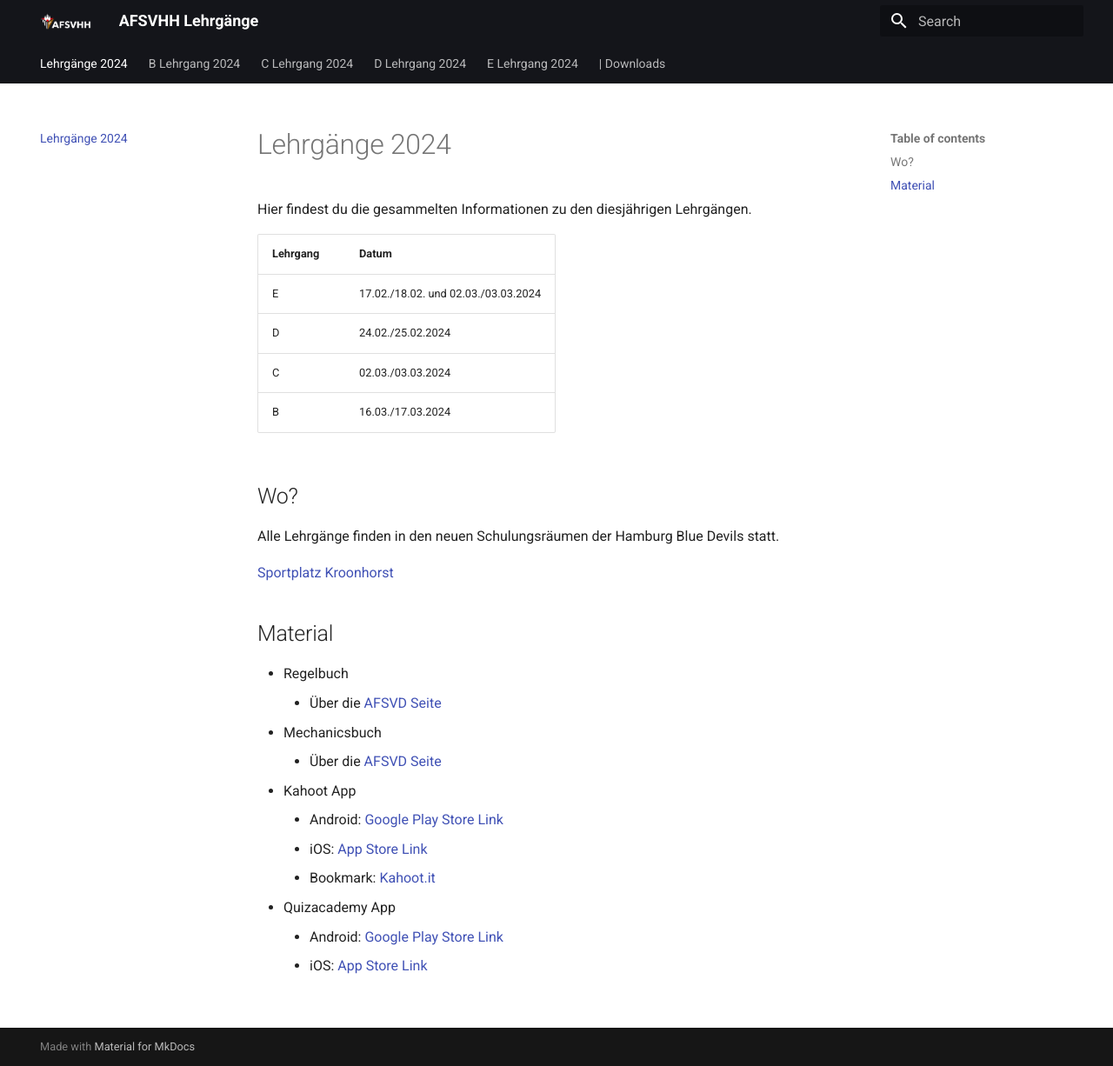
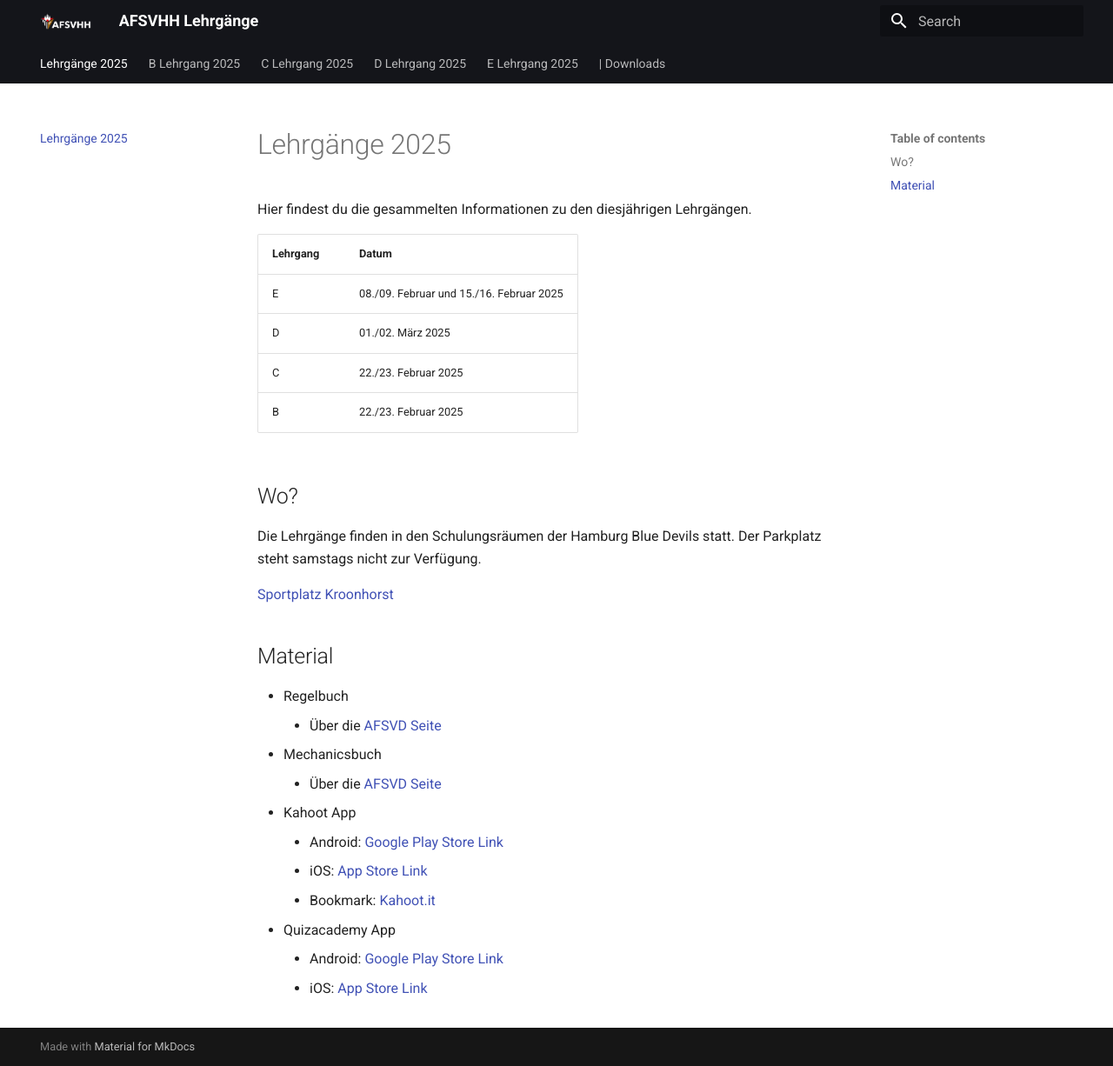
Before and after one commit to mschwieger/clinic, an MkDocs documentation site: the page built from docs/index.md, in a window 1280 px wide and 1226 px high. Shown: the whole window at 87% size. Built offline with MkDocs 1.6.1 and Material for MkDocs 9.7.7, drawn with Linux system fonts in a browser that asks for light colours.

Commit message:
update for 2025

```diff
--- a/docs/E.md
+++ b/docs/E.md
@@ -1,4 +1,4 @@
-# E Lehrgang 2024
+# E Lehrgang 2025
 
 Hier findest du die gesammelten Informationen zum diesjährigen E-Lizenz Lehrgang.
 
@@ -8,19 +8,21 @@ Beachte bitte, dass du an allen 4 Terminen teilnehmen musst!
 
 | Datum          | Uhrzeit       |
 | -------------- | ------------- |
-| Sa. 17.02.2024 | 10:00 - 18:00 |
-| So. 18.02.2024 | 10:00 - 16:00 |
-| Sa. 02.03.2024 | 10:00 - 18:00 |
-| So. 03.03.2024 | 10:00 - 16:00 |
+| Sa. 08.02.2025 | 10:00 - 18:00 |
+| So. 09.02.2025 | 10:00 - 16:00 |
+| Sa. 15.02.2025 | 10:00 - 18:00 |
+| So. 16.02.2025 | 10:00 - 16:00 |
 
 ## Wo?
+
+Der Lehrgang finden in den Schulungsräumen der Hamburg Blue Devils statt. Der Parkplatz steht samstags nicht zur Verfügung.
 
 [Sportplatz Kroonhorst](https://www.google.com/maps/place/Hamburg+Blue+Devils/@53.5938851,9.8498219,16.06z/data=!4m5!3m4!1s0x0:0xcfac1eb09bcfa201!8m2!3d53.5928715!4d9.8495544)
 
 ## Organisatorisches
 
 -   Zu Saisonbeginn muss die Mitgliedschaft in einem Hamburger Verein nachgewiesen werden.
--   Es gibt keine Verpflegung vor Ort, aber viele Möglichkeiten in der Umgebung
+-   Es gibt keine Verpflegung vor Ort, aber Möglichkeiten in der Umgebung
 
 ## Vorbereitung
 
--- a/docs/index.md
+++ b/docs/index.md
@@ -1,17 +1,17 @@
-# Lehrgänge 2024
+# Lehrgänge 2025
 
 Hier findest du die gesammelten Informationen zu den diesjährigen Lehrgängen.
 
-| Lehrgang | Datum                               |
-| -------- | ----------------------------------- |
-| E        | 17.02./18.02. und 02.03./03.03.2024 |
-| D        | 24.02./25.02.2024                   |
-| C        | 02.03./03.03.2024                   |
-| B        | 16.03./17.03.2024                   |
+| Lehrgang | Datum                                    |
+| -------- | ---------------------------------------- |
+| E        | 08./09. Februar und 15./16. Februar 2025 |
+| D        | 01./02. März 2025                        |
+| C        | 22./23. Februar 2025                     |
+| B        | 22./23. Februar 2025                     |
 
 ## Wo?
 
-Alle Lehrgänge finden in den neuen Schulungsräumen der Hamburg Blue Devils statt.
+Die Lehrgänge finden in den Schulungsräumen der Hamburg Blue Devils statt. Der Parkplatz steht samstags nicht zur Verfügung.
 
 [Sportplatz Kroonhorst](https://www.google.com/maps/place/Sportplatz+Kroonhorst/@53.5936237,9.8482714,17.68z/data=!4m5!3m4!1s0x47b1877819f7c7e1:0x71c7c59cb65fdea1!8m2!3d53.5929143!4d9.8500437)
 
```
Also changed, not shown: docs/B.md (+5 -5 lines), docs/C.md (+3 -3 lines), docs/D.md (+3 -3 lines), 1 other file.
